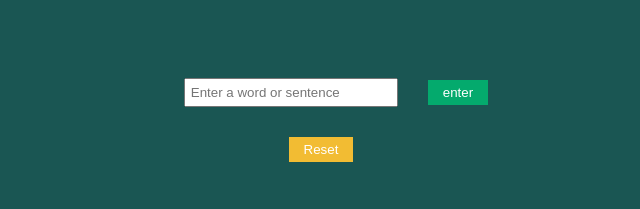
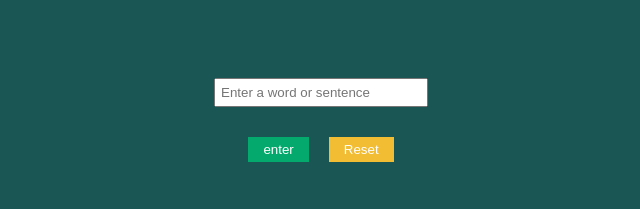
Before and after one commit to kurtis-casperson/vowel-counter, a plain HTML site: page index.html in a window 1280 px wide. Shown: the part 109-318 px from the top of the page, without its empty margins (319-959 px from the left). Drawn offline with Linux system fonts and the light colour scheme.

Commit message:
Style reset button

```diff
--- a/index.html
+++ b/index.html
@@ -17,9 +17,9 @@
         id="textInput"
         placeholder="Enter a word or sentence"
       />
+    </div>
+    <div class="buttons">
       <input type="button" id="inputButton" value="enter" />
-    </div>
-    <div class="resetButton">
       <button
         id="reset"
         onclick="document.getElementById(
--- a/styles.css
+++ b/styles.css
@@ -22,7 +22,7 @@ body {
   padding: 5px;
 }
 
-.word-box #inputButton {
+.buttons #inputButton {
   display: flex;
   background-color: #04aa6d;
   border: none;
@@ -31,19 +31,20 @@ body {
   cursor: pointer;
 }
 
-.resetButton {
+.buttons {
   display: flex;
   justify-content: center;
   align-items: center;
-
+  flex-direction: row;
   margin-top: 30px;
 }
 
-.resetButton #reset {
+.buttons #reset {
   background-color: hwb(43 20% 5%);
   border: none;
   color: white;
   padding: 5px 15px;
+  margin-left: 20px;
   cursor: pointer;
 }
 
```
